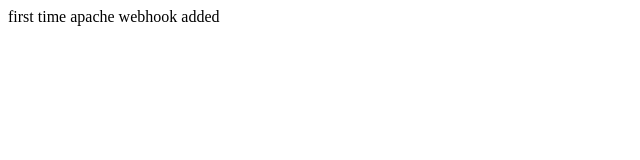
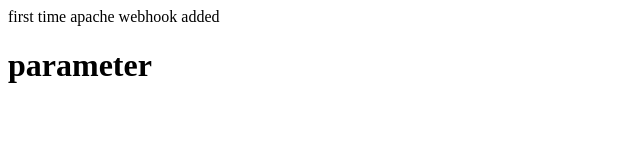
Before and after one commit to tsharmilareddy/application-automation, a plain HTML site: page index.html in a window 1280 px wide. Shown: the whole page, without its empty margins (0-640 px from the left). Drawn offline with Linux system fonts and the light colour scheme.

Commit message:
message added

```diff
--- a/index.html
+++ b/index.html
@@ -1,2 +1,3 @@
 first time apache
 webhook added
+<h1>parameter</h1>
```
